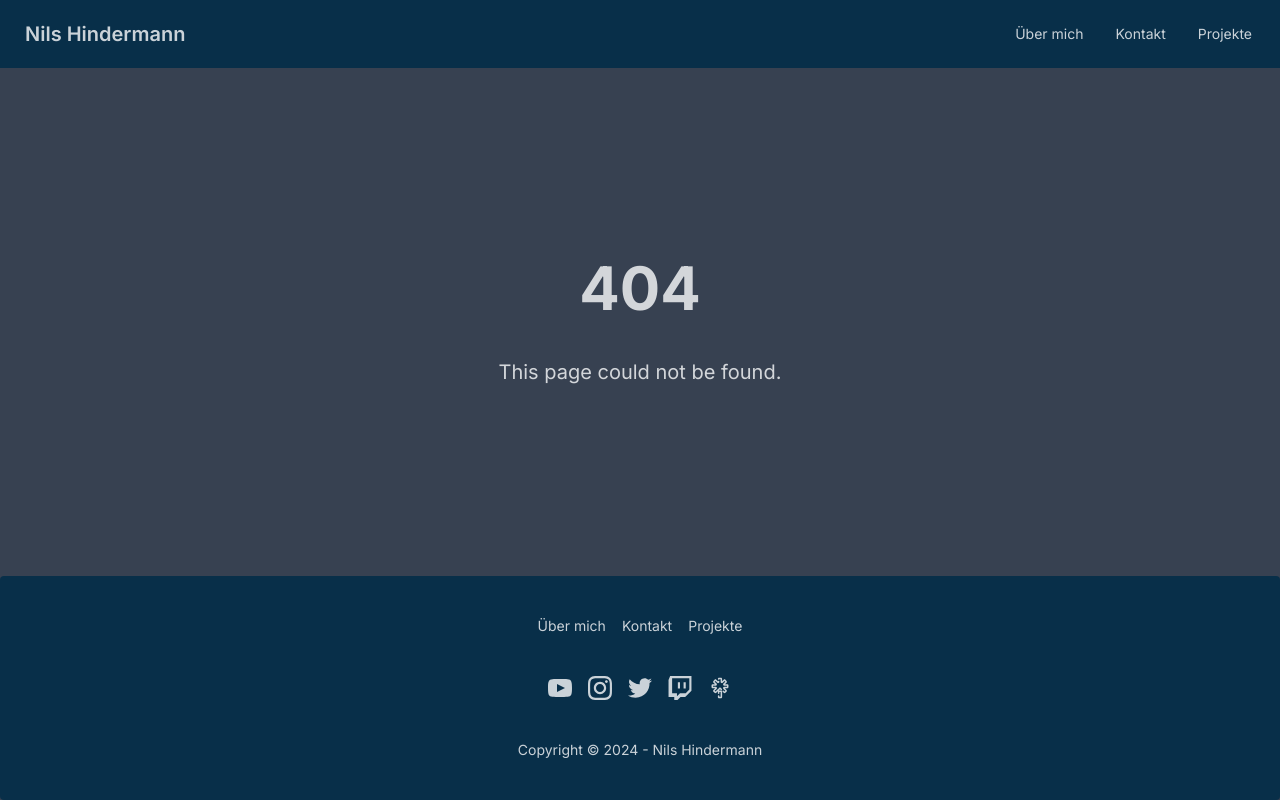
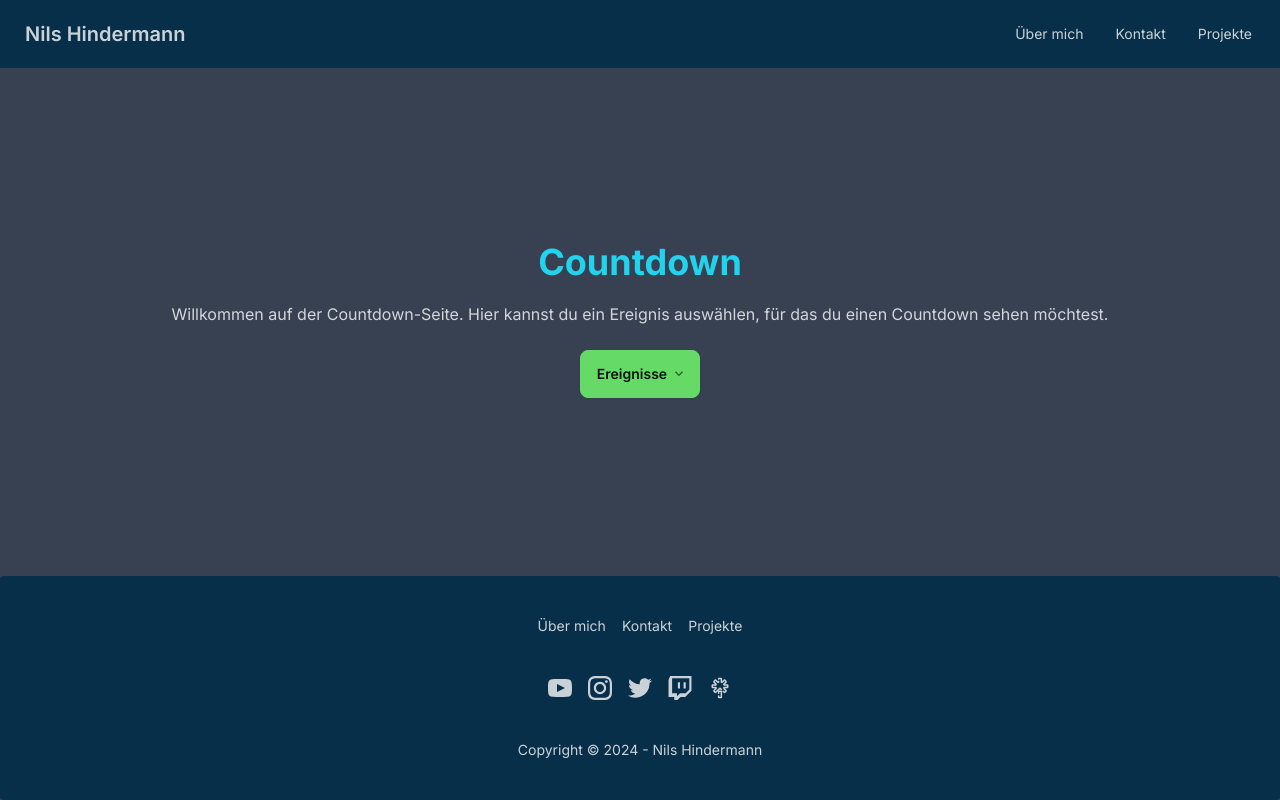
Before and after one commit to nilshindermann/nilsh.ch, a Next.js app: page /countdown in a window 1280 px wide. Before the commit this address had no page. Built offline with nearby package versions, Linux system fonts and the light colour scheme.

Commit message:
add countdown landing page

```diff
--- /dev/null
+++ b/app/countdown/page.tsx
@@ -0,0 +1,19 @@
+import EventSelect from '@/components/countdown/EventSelect';
+import React from 'react';
+
+import { events } from './events';
+
+export default function CountdownPage() {
+    return (
+        <>
+            <h1 className="mb-5 text-4xl font-bold text-primary">Countdown</h1>
+            <p>
+                Willkommen auf der Countdown-Seite. Hier kannst du ein Ereignis
+                auswählen, für das du einen Countdown sehen möchtest.
+            </p>
+            <div className="mt-5">
+                <EventSelect events={events} />
+            </div>
+        </>
+    );
+}
```
